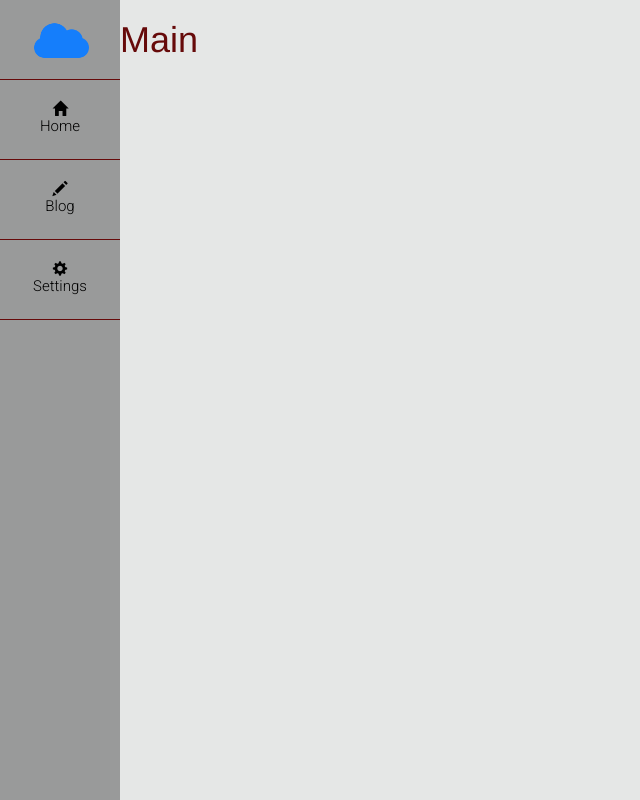
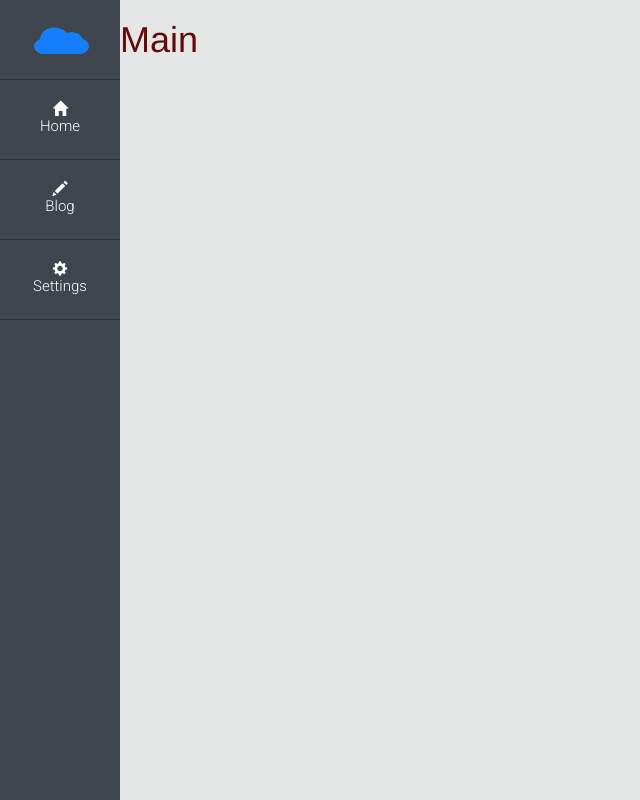
Before and after one commit to ricardovm91/angularjs-sidebar, a website: page index.html in a window 1280 px wide. Shown: the whole page, without its empty margins (0-640 px from the left). Drawn offline with nearby package versions, Linux system fonts and the light colour scheme; files that its build step writes are made by us from their sources.

Commit message:
Update to enhance functionality

```diff
--- a/css/sidebar.css
+++ b/css/sidebar.css
@@ -7,14 +7,14 @@
 /*/////////////////////////////////////SIDEBAR///////////////////////////////////////////////////////////*/
 .sidebar-container{
   padding: 0;
-  background-color: #999A9A; /*dark grey*/
+  background-color: #40464d; /*light grey*/
   overflow: auto;
   -webkit-overflow-scrolling: touch;
 }
 
 .sidebar-button{
   cursor: pointer;
-  color: black;
+  color: white; /*white*/
   font-family: 'Roboto', sans-serif;
   font-weight: 300;
   text-align: center;
@@ -35,10 +35,10 @@
 
 .logo{
   position: relative;
-  height: 65px;
+  height: 50px;
   width: 65px;
   top: 50%;
-  margin-top: -32.5px;
+  margin-top: -25px;
 }
 
 .sidebar-button-content{
@@ -48,23 +48,13 @@
 }
 
 .selectedBut{
-  color: #660A0A; /*burgundy*/
-  background-color: #E5E7E6 !important; /*light grey*/
+  color: #4ab607 !important; /*light green*/
+  background-color: #2B2F36 !important; /*Dark Grey*/
   font-weight: 300 !important;
 }
 
 .sidebar-nav{
   background-color: transparent;
-}
-
-.sidebar-nav:hover{
-  color: #660A0A !important; /*burgundy*/
-  background-color: #E5E7E6; /*light grey*/
-  font-weight: 300;
-}
-
-.brand:hover{
-  background-color: #999A9A; /*dark grey*/
 }
 
 /*////////////////////////////////////////SMALLEST DEVICES//////////////////////////////////////////////////////////////////////////////////////////////////*/
@@ -86,7 +76,7 @@
 
   .sidebar-button{
     width: 85px;
-    border-right: 1px solid #660A0A; /*burgundy*/
+    border-right: 1px solid #2B2F36; /*Dark Grey*/
     font-size: 12px;
   }
 
@@ -116,7 +106,7 @@
 
   .sidebar-button{
     width: 85px;
-    border-right: 1px solid #660A0A; /*burgundy*/
+    border-right: 1px solid #2B2F36; /*Dark Grey*/
     font-size: 12px;
   }
 
@@ -146,7 +136,7 @@
 
   .sidebar-button{
     width: 100px;
-    border-right: 1px solid #660A0A; /*burgundy*/
+    border-right: 1px solid #2B2F36; /*Dark Grey*/
     font-size: 14px;
   }
 
@@ -176,7 +166,7 @@
 
   .sidebar-button{
     width: 100%;
-    border-bottom: 1px solid #660A0A; /*burgundy*/
+    border-bottom: 1px solid #2B2F36; /*Dark Grey*/
     border-right: 0;
     font-size: 15px;
   }
@@ -186,6 +176,16 @@
     margin-top: -19px;
   }
 
+  .sidebar-nav:hover{
+    color: #4ab607 !important; /*light green*/
+    background-color: #2B2F36; /*Dark Grey*/
+    font-weight: 300;
+  }
+
+  .brand:hover{
+    background-color: #40464d; /*light grey*/
+  }
+
 }
 
 /*////////////////////////////////////////LARGE DEVICES//////////////////////////////////////////////////////////////////////////////////////////////////*/
--- a/js/directives/navigator.js
+++ b/js/directives/navigator.js
@@ -3,7 +3,7 @@ angular.module('app')
 	    return {
 	    	replace: true,
 	      	restrict: "E",
-      templateUrl: "views/directives/navigator.html",
+	      	templateUrl: "views/navigator.html",
 	      	scope: {
 	      		clickTarget: "=",
 	        	pillTarget: "=",
--- a/js/directives/sidebar.js
+++ b/js/directives/sidebar.js
@@ -1,14 +1,15 @@
 angular.module('app')
-  .directive('sidebar', function () {
+  .directive('sidebar', function ($timeout) {
 	    return {
 	      	replace: true,
 	     	restrict: "E",
-      templateUrl: "views/directives/sidebar.html",
+	      	templateUrl: "views/sidebar.html",
 	      	scope: {
 	      		items: "=",
 	    	},
 	      	link: function(scope, element, attrs){
 	      		var resizeId;
+
 	      		$(document).ready(function() {
 				    clearTimeout(resizeId);
 					resizeId = setTimeout(resizeInner, 400);
@@ -39,8 +40,8 @@ angular.module('app')
 					}
 				}
 	      	},
-      controller: function(){
-      	// console.log($scope.items);
+	      	controller: function($scope){
+
 	      	}
 	    };
   });
--- /dev/null
+++ b/views/navigator.html
@@ -0,0 +1,16 @@
+<div
+  class="sidebar-default sidebar-button sidebar-nav"
+  ng-class="{selectedBut : selectedPill == pillTarget && navType == 1, brand : navType == 0}"
+  ng-click="changePill()">
+    <div ng-if="navType == 1" class="sidebar-button-container">
+      <span
+        class="{{icon}} sidebar-button-content" aria-hidden="true">
+      </span>
+      <span class="sidebar-button-content">
+        {{clickCaption}}
+      </span>
+    </div>
+    <div ng-if="navType == 0" class="sidebar-logo-container">
+        <img class="logo" ng-src="{{icon}}">
+    </div>
+</div>
--- /dev/null
+++ b/views/sidebar.html
@@ -0,0 +1,12 @@
+<div class="sidebar-default sidebar-container">
+	<div class="sidebar-default sidebar-inner">
+		<navigator
+	  		ng-repeat='item in items track by $index'
+	  		click-target="item.clickTarget"
+	  		click-caption="item.clickCaption"
+	  		pill-target="item.pillTarget"
+	  		nav-type="item.navType"
+	  		icon="item.icon">
+	  	</navigator>
+	</div>
+</div>
```
Lines whose indentation alone changed are shown as unchanged.
